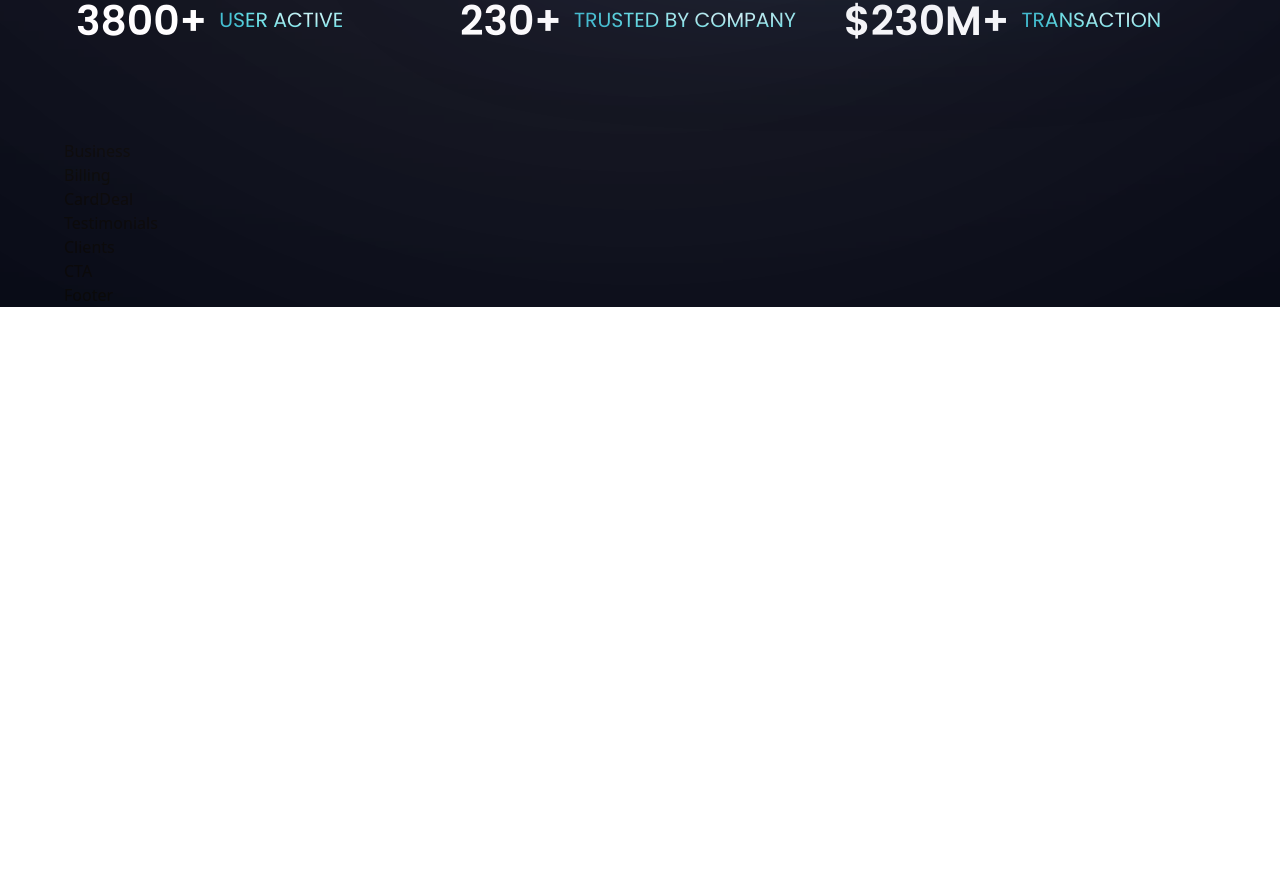
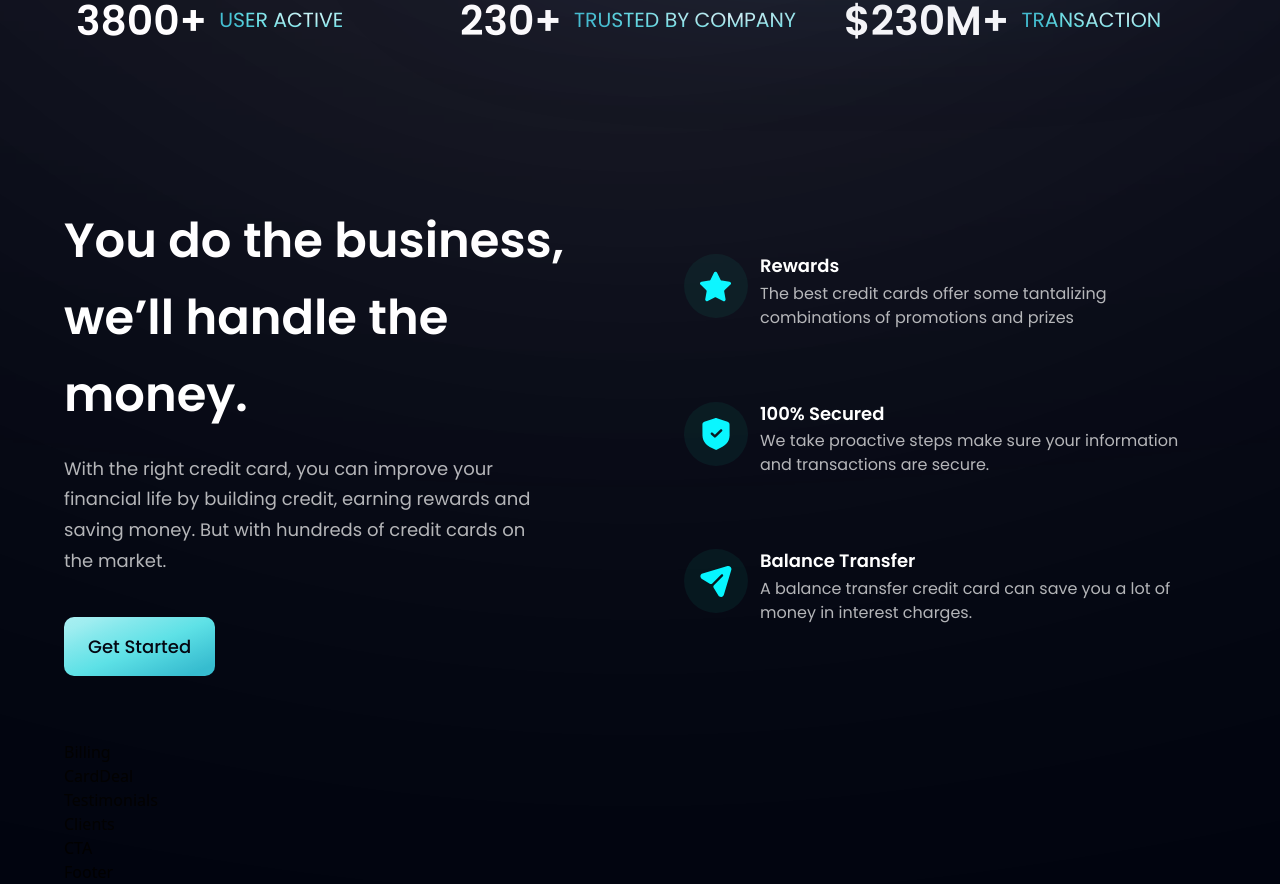
Before and after one commit to Paul-Annay/bank_app_modern, a React (Vite) app in the folder bank_modern_app/: page / in a window 1280 px wide. Shown: the part 1851-2735 px from the top of the page. Before the commit the page ends 2158 px from the top, so only its background shows below. Built offline with nearby package versions, Linux system fonts and the light colour scheme.

Commit message:
Business and Button component

```diff
--- a/bank_modern_app/src/components/Business.jsx
+++ b/bank_modern_app/src/components/Business.jsx
@@ -1,7 +1,54 @@
 import React from "react";
+import { features } from "../constants";
+import styles, { layout } from "../style";
+import Button from "./Button";
 
-const Business = () => {
-    return <div>Business</div>;
-};
+const FeatureCard = ({ icon, title, content, index }) => (
+    <div
+        className={`flex flex-row p-6 rounded-[20px] ${
+            index !== features.length - 1 ? "mb-6" : "mb-0"
+        } feature-card`}>
+        <div
+            className={`w-[64px] h-[64px] rounded-full ${styles.flexCenter} bg-dimBlue`}>
+            <img
+                src={icon}
+                alt='star'
+                className='w-[50%] h-[50%] object-contain'
+            />
+        </div>
+        <div className='flex-1 flex flex-col ml-3'>
+            <h4 className='font-poppins font-semibold text-white text-[18px] leading-[23.4px] mb-1'>
+                {title}
+            </h4>
+            <p className='font-poppins font-normal text-dimWhite text-[16px] leading-[24px]'>
+                {content}
+            </p>
+        </div>
+    </div>
+);
+
+const Business = () => (
+    <section id='features' className={layout.section}>
+        <div className={layout.sectionInfo}>
+            <h2 className={styles.heading2}>
+                You do the business, <br className='sm:block hidden' /> we’ll
+                handle the money.
+            </h2>
+            <p className={`${styles.paragraph} max-w-[470px] mt-5`}>
+                With the right credit card, you can improve your financial life
+                by building credit, earning rewards and saving money. But with
+                hundreds of credit cards on the market.
+            </p>
+
+            <Button styles={`mt-10`} />
+        </div>
+
+        <div className={`${layout.sectionImg} flex-col`}>
+            {features.map((feature, index) => (
+                <FeatureCard key={feature.id} {...feature} index={index} />
+            ))}
+        </div>
+    </section>
+);
 
 export default Business;
--- a/bank_modern_app/src/components/Button.jsx
+++ b/bank_modern_app/src/components/Button.jsx
@@ -1,7 +1,11 @@
 import React from "react";
 
-const Button = () => {
-    return <div>Button</div>;
-};
+const Button = ({ styles }) => (
+    <button
+        type='button'
+        className={`py-4 px-6 font-poppins font-medium text-[18px] text-primary bg-blue-gradient rounded-[10px] outline-none ${styles}`}>
+        Get Started
+    </button>
+);
 
 export default Button;
```
